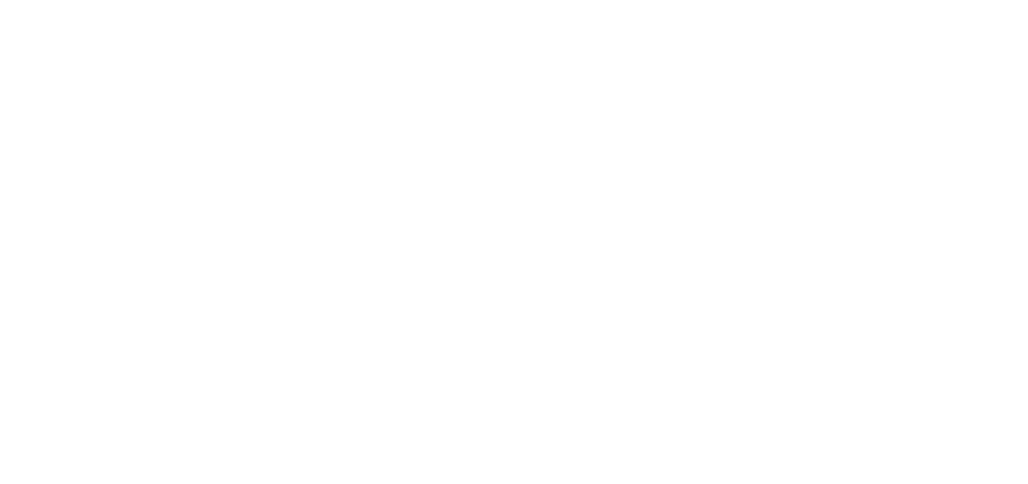
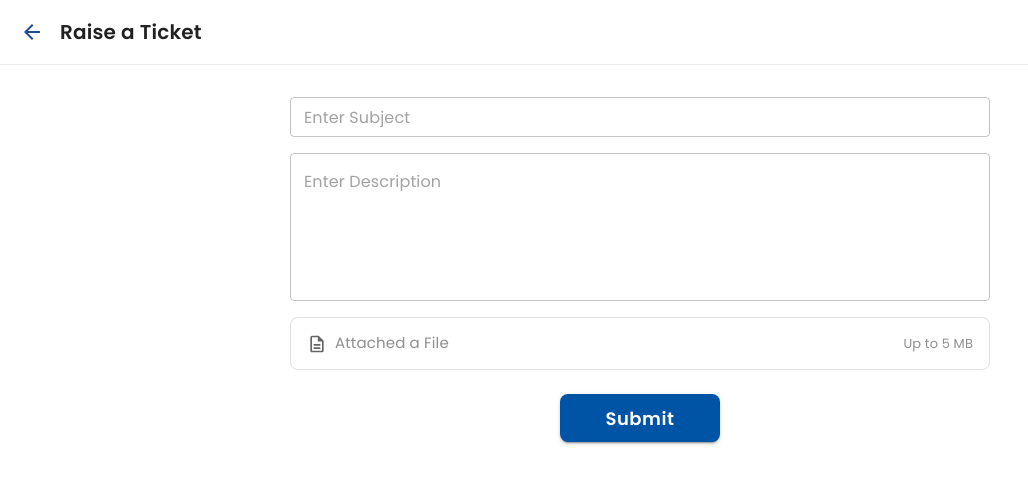
Before and after one commit to LKPShubhamkar/odin-weblink, a React (Vite) app: page /help-support/raise-ticket in a window 1280 px wide. Before the commit this address had no page. Shown: the top 484 px of the page, without its empty margins (0-1028 px from the left). Built offline with nearby package versions, Linux system fonts and the light colour scheme.

Commit message:
tickets page and edit api binded

```diff
--- a/src/App.tsx
+++ b/src/App.tsx
@@ -4,6 +4,9 @@ import Main from "./pages/main-layout";
 import CallTradeDetails from "./pages/call-trade-details";
 import HelpSupport from "./pages/help-support";
 import RmDetails from "./pages/rm-details";
+import RaiseTicket from "./pages/help-support/raise-ticket";
+import OpenTicket from "./pages/help-support/open-ticket";
+import CloseTicket from "./pages/help-support/close-ticket";
 
 function App() {
   return (
@@ -14,6 +17,9 @@ function App() {
         <Route path="/call-trade-details" element={<CallTradeDetails />} />
 
         <Route path="/help-support" element={<HelpSupport />} />
+        <Route path="/help-support/raise-ticket" element={<RaiseTicket />} />
+        <Route path="/help-support/open-ticket" element={<OpenTicket />} />
+        <Route path="/help-support/close-ticket" element={<CloseTicket />} />
 
         <Route path="/rm-details" element={<RmDetails />} />
       </Routes>
--- /dev/null
+++ b/src/pages/help-support/close-ticket/index.tsx
@@ -0,0 +1,43 @@
+import Header from "../../../components/Header";
+import { Box, Container } from "@mui/material";
+import { useNavigate } from "react-router-dom";
+
+const CloseTicket = () => {
+  const navigate = useNavigate();
+  return (
+    <>
+      <Header
+        title="Close Ticket"
+        showBack
+        onBack={() => navigate("/help-support")}
+      />
+
+      <Container
+        maxWidth="lg"
+        sx={{
+          mt: { xs: 2, md: 4 },
+          width: {
+            xs: "100%",
+            md: 700,
+          },
+          px: {
+            xs: 2,
+            md: 0,
+          },
+        }}
+      >
+        <Box
+          sx={{
+            minHeight: "calc(100vh - 150px)",
+            display: "flex",
+            flexDirection: "column",
+          }}
+        >
+          Pending
+        </Box>
+      </Container>
+    </>
+  );
+};
+
+export default CloseTicket;
--- a/src/pages/help-support/index.tsx
+++ b/src/pages/help-support/index.tsx
@@ -11,7 +11,20 @@ import { Container } from "@mui/material";
 import { useNavigate } from "react-router-dom";
 import Header from "../../components/Header";
 
-const menus = ["Raise a Ticket", "Open Tickets", "Closed Tickets"];
+const menus = [
+  {
+    title: "Raise a Ticket",
+    path: "/help-support/raise-ticket",
+  },
+  {
+    title: "Open Tickets",
+    path: "/help-support/open-ticket",
+  },
+  {
+    title: "Closed Tickets",
+    path: "/help-support/close-ticket",
+  },
+];
 
 const HelpSupport = () => {
   const navigate = useNavigate();
@@ -103,16 +116,16 @@ const HelpSupport = () => {
 
           <List disablePadding>
             {menus.map((item) => (
-              <Box key={item}>
+              <Box key={item.title}>
                 <ListItemButton
-                  onClick={() => console.log(item)}
+                  onClick={() => navigate(item.path)}
                   sx={{
                     px: 0,
                     py: 2,
                   }}
                 >
                   <ListItemText
-                    primary={item}
+                    primary={item.title}
                     slotProps={{
                       primary: {
                         sx: {
--- /dev/null
+++ b/src/pages/help-support/open-ticket/index.tsx
@@ -0,0 +1,43 @@
+import Header from "../../../components/Header";
+import { Box, Container } from "@mui/material";
+import { useNavigate } from "react-router-dom";
+
+const OpenTicket = () => {
+  const navigate = useNavigate();
+  return (
+    <>
+      <Header
+        title="Open Ticket"
+        showBack
+        onBack={() => navigate("/help-support")}
+      />
+
+      <Container
+        maxWidth="lg"
+        sx={{
+          mt: { xs: 2, md: 4 },
+          width: {
+            xs: "100%",
+            md: 700,
+          },
+          px: {
+            xs: 2,
+            md: 0,
+          },
+        }}
+      >
+        <Box
+          sx={{
+            minHeight: "calc(100vh - 150px)",
+            display: "flex",
+            flexDirection: "column",
+          }}
+        >
+          Pending
+        </Box>
+      </Container>
+    </>
+  );
+};
+
+export default OpenTicket;
--- /dev/null
+++ b/src/pages/help-support/raise-ticket/index.tsx
@@ -0,0 +1,172 @@
+import { useRef, useState } from "react";
+import { useNavigate } from "react-router-dom";
+import {
+  Box,
+  Button,
+  Container,
+  Stack,
+  TextField,
+  Typography,
+} from "@mui/material";
+import DescriptionOutlinedIcon from "@mui/icons-material/DescriptionOutlined";
+import Header from "../../../components/Header";
+
+const RaiseTicket = () => {
+  const navigate = useNavigate();
+
+  const fileRef = useRef<HTMLInputElement>(null);
+
+  const [subject, setSubject] = useState("");
+  const [description, setDescription] = useState("");
+  const [fileName, setFileName] = useState("");
+
+  const handleFileChange = (e: React.ChangeEvent<HTMLInputElement>) => {
+    const file = e.target.files?.[0];
+
+    if (!file) return;
+
+    if (file.size > 5 * 1024 * 1024) {
+      alert("Maximum file size is 5 MB");
+      return;
+    }
+
+    setFileName(file.name);
+  };
+
+  return (
+    <>
+      <Header
+        title="Raise a Ticket"
+        showBack
+        onBack={() => navigate("/help-support")}
+      />
+
+      <Container
+        maxWidth="lg"
+        sx={{
+          mt: { xs: 2, md: 4 },
+          width: {
+            xs: "100%",
+            md: 700,
+          },
+          px: {
+            xs: 2,
+            md: 0,
+          },
+        }}
+      >
+        <Box
+          sx={{
+            minHeight: "calc(100vh - 150px)",
+            display: "flex",
+            flexDirection: "column",
+          }}
+        >
+          <Stack spacing={2}>
+            <TextField
+              fullWidth
+              placeholder="Enter Subject"
+              value={subject}
+              onChange={(e) => setSubject(e.target.value)}
+              size="small"
+            />
+
+            <TextField
+              fullWidth
+              multiline
+              rows={5}
+              placeholder="Enter Description"
+              value={description}
+              onChange={(e) => setDescription(e.target.value)}
+            />
+
+            <Box
+              onClick={() => fileRef.current?.click()}
+              sx={{
+                border: "1px solid #E0E0E0",
+                borderRadius: "8px",
+                px: 2,
+                py: 1.8,
+                display: "flex",
+                justifyContent: "space-between",
+                alignItems: "center",
+                cursor: "pointer",
+              }}
+            >
+              <Stack
+                sx={{
+                  flexDirection: "row",
+                  gap: 1,
+                  alignItems: "center",
+                }}
+              >
+                <DescriptionOutlinedIcon
+                  sx={{
+                    color: "#666",
+                    fontSize: 20,
+                  }}
+                />
+
+                <Typography
+                  sx={{
+                    fontSize: 15,
+                    color: fileName ? "#222" : "#8E8E8E",
+                  }}
+                >
+                  {fileName || "Attached a File"}
+                </Typography>
+              </Stack>
+
+              <Typography
+                sx={{
+                  fontSize: 13,
+                  color: "#8E8E8E",
+                }}
+              >
+                Up to 5 MB
+              </Typography>
+
+              <input
+                ref={fileRef}
+                hidden
+                type="file"
+                accept=".pdf,.jpg,.jpeg,.png,.doc,.docx"
+                onChange={handleFileChange}
+              />
+            </Box>
+          </Stack>
+
+          <Box
+            sx={{
+              display: "flex",
+              justifyContent: "center",
+              mt: 3,
+            }}
+          >
+            <Button
+              fullWidth
+              variant="contained"
+              sx={{
+                height: 48,
+                borderRadius: "8px",
+                textTransform: "none",
+                bgcolor: "#0054A6",
+                fontSize: 18,
+                fontWeight: 600,
+                width: {
+                  xs: "100%",
+                  sm: 280,
+                  md: 160,
+                },
+              }}
+            >
+              Submit
+            </Button>
+          </Box>
+        </Box>
+      </Container>
+    </>
+  );
+};
+
+export default RaiseTicket;
--- a/src/pages/profile-details/index.tsx
+++ b/src/pages/profile-details/index.tsx
@@ -296,7 +296,11 @@ const ProfileDetails = () => {
                     ml: 1,
                     alignSelf: "center",
                   }}
-                  onClick={() => handleEdit(field.apiType)}
+                  onClick={() => {
+                    if (field.apiType) {
+                      handleEdit(field.apiType);
+                    }
+                  }}
                 >
                   <EditOutlinedIcon
                     sx={{
```
